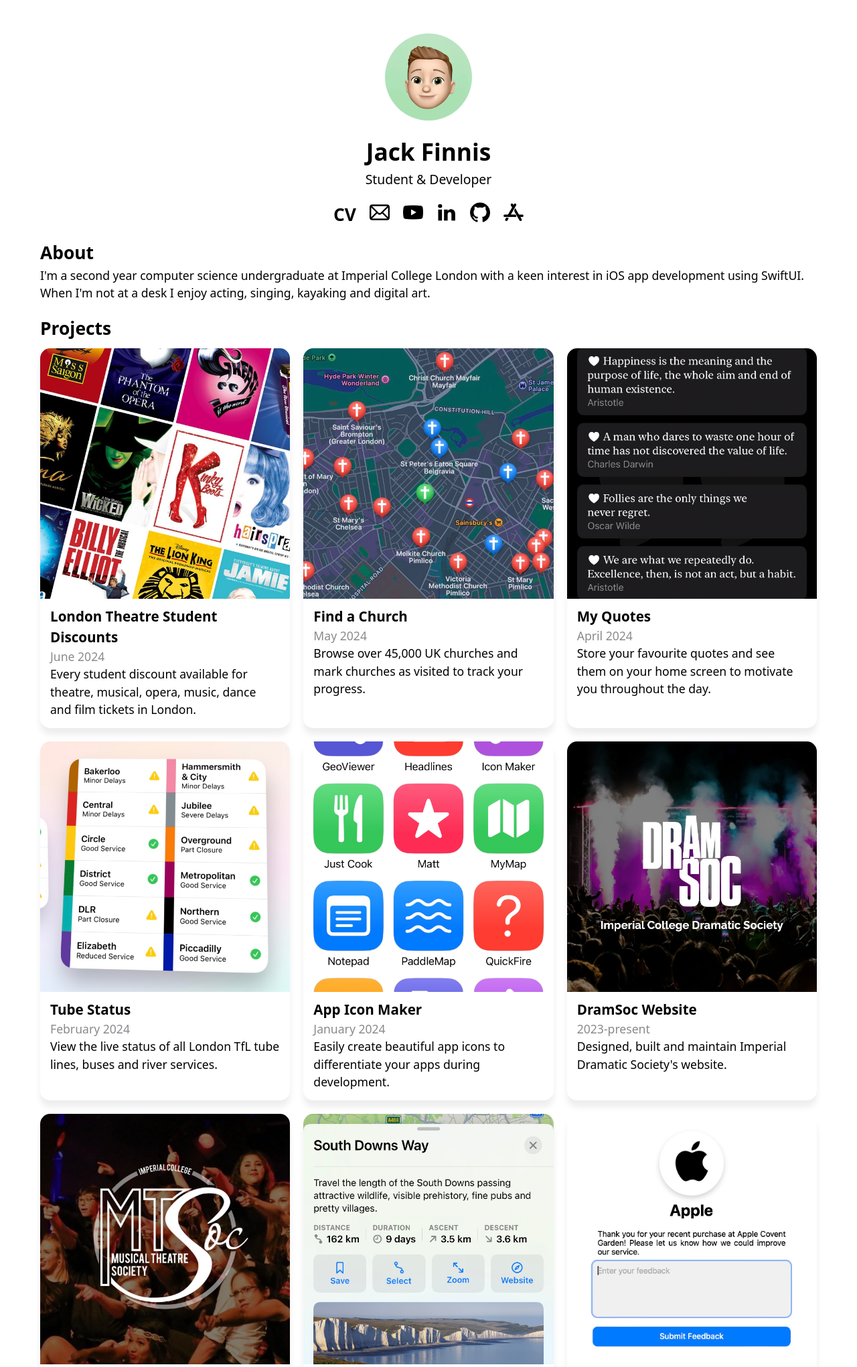
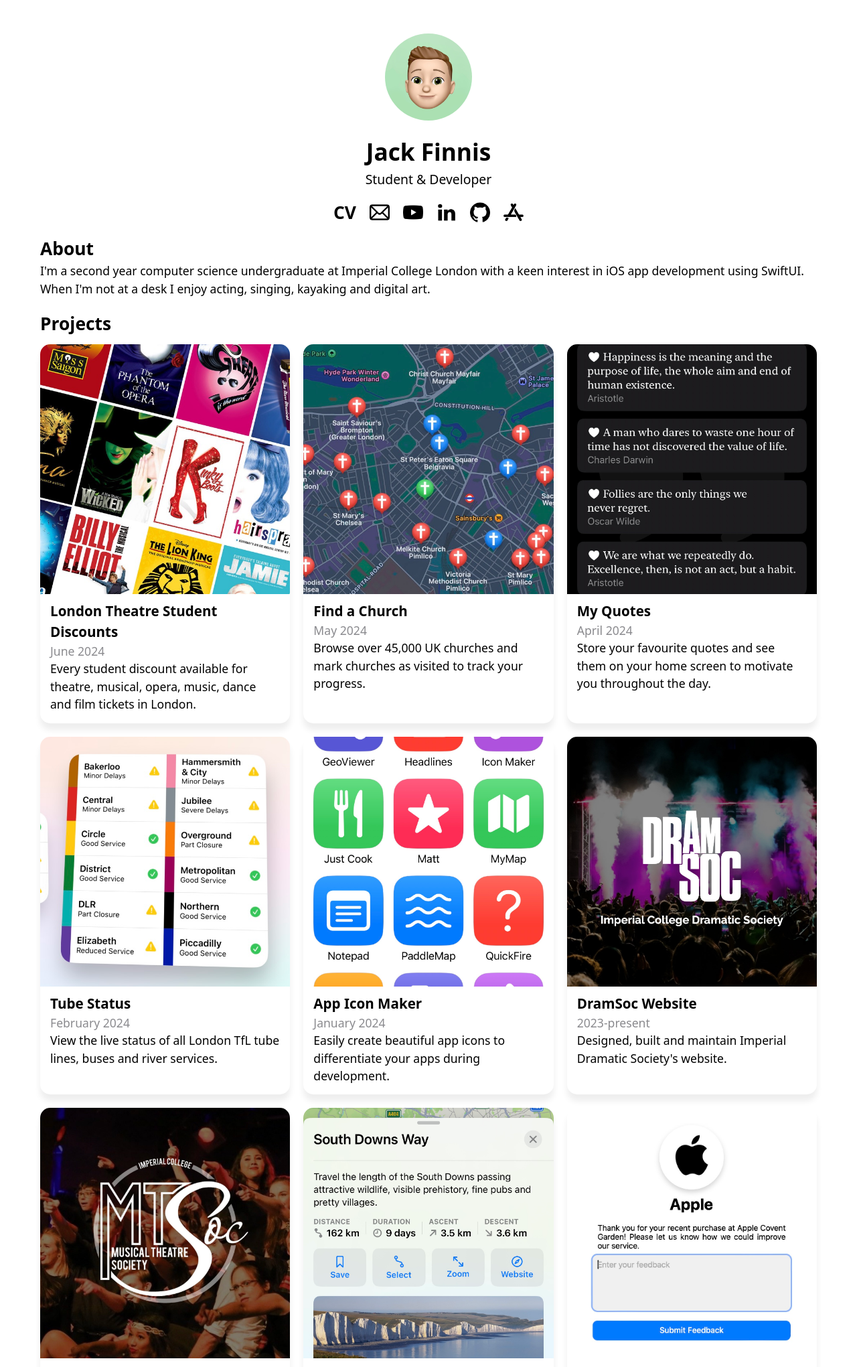
Before and after one commit to JackFinnis/jackfinnis.github.io, a Flask app: page / in a window 1280 px wide. Shown: the top 2041 px of the page at 67% size. Run offline with Flask 3, Linux system fonts and the light colour scheme.

Commit message:
images display properly

```diff
--- a/discounts.html
+++ b/discounts.html
@@ -16,8 +16,9 @@
                 <h1>London Culture Student Discounts</h1>
                 <p>
                     This is a comprehensive list of every major student discount available for theatre, opera, music, dance, film and art tickets in London.
+                    Click on any of the discounts to be taken to the relevant website.
                     Please <a class="underline" href="mailto:jack.finnis@icloud.com" target="_blank">email me</a> if I have missed any and I will include them here.
-                    KCL has put together <a class="underline" href="https://www.kcl.ac.uk/cultural/connecting/explore-cultural-london" target="_blank">this</a> fantastic summary of cultural London.
+                    KCL has put together <a class="underline" href="https://www.kcl.ac.uk/cultural/connecting/explore-cultural-london" target="_blank">this</a> fantastic summary of culture in London.
                 </p>
                 <div id="discounts_grid" class="grid large_gap"></div>
             </div>
--- a/static/style.css
+++ b/static/style.css
@@ -36,6 +36,9 @@
     margin: 0px;
     padding: 0px;
 }
+img {
+    display: block;
+}
 
 /* CONTENT */
 .content {
@@ -72,7 +75,7 @@
     object-fit: cover;
 }
 .item_content {
-    padding: 5px 15px 15px 15px;
+    padding: 10px 15px 15px 15px;
 }
 .row {
     display: flex;
```
